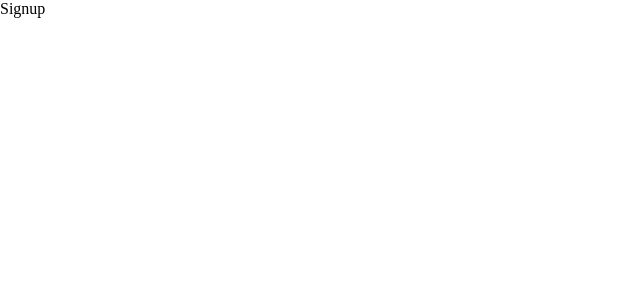
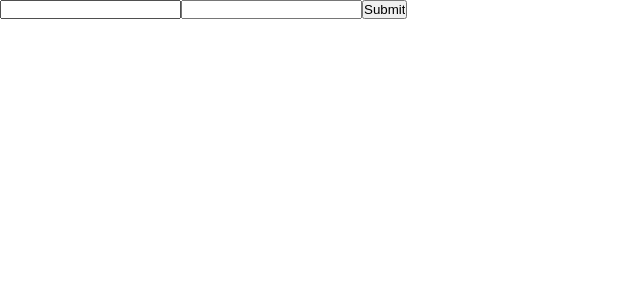
Before and after one commit to VUPPUKULADEEP/Campus-Food-Market-Place, a React app in the folder frontend/: page /signup in a window 1280 px wide. Shown: the top 300 px of the page, without its empty margins (0-640 px from the left). Built offline with nearby package versions, Linux system fonts and the light colour scheme; the HTML template or start-up script is replaced by a standard one.

Commit message:
tested signup with useForm hook

```diff
--- a/frontend/pages/Signup.jsx
+++ b/frontend/pages/Signup.jsx
@@ -1,10 +1,14 @@
+import { useState } from "react"
 import {useForm} from 'react-hook-form'
 
-import React from 'react'
-
 const Signup = () => {
+  const {register, handleSubmit} = useForm()
   return (
-    <div>Signup</div>
+    <form onSubmit={handleSubmit((register)=>{ console.log(JSON.stringify(register))})}>
+      <input type="text" {...register('firstname')} />
+      <input type="text" {...register('lastname')} />
+      <input type='submit' />
+    </form>
   )
 }
 
```
